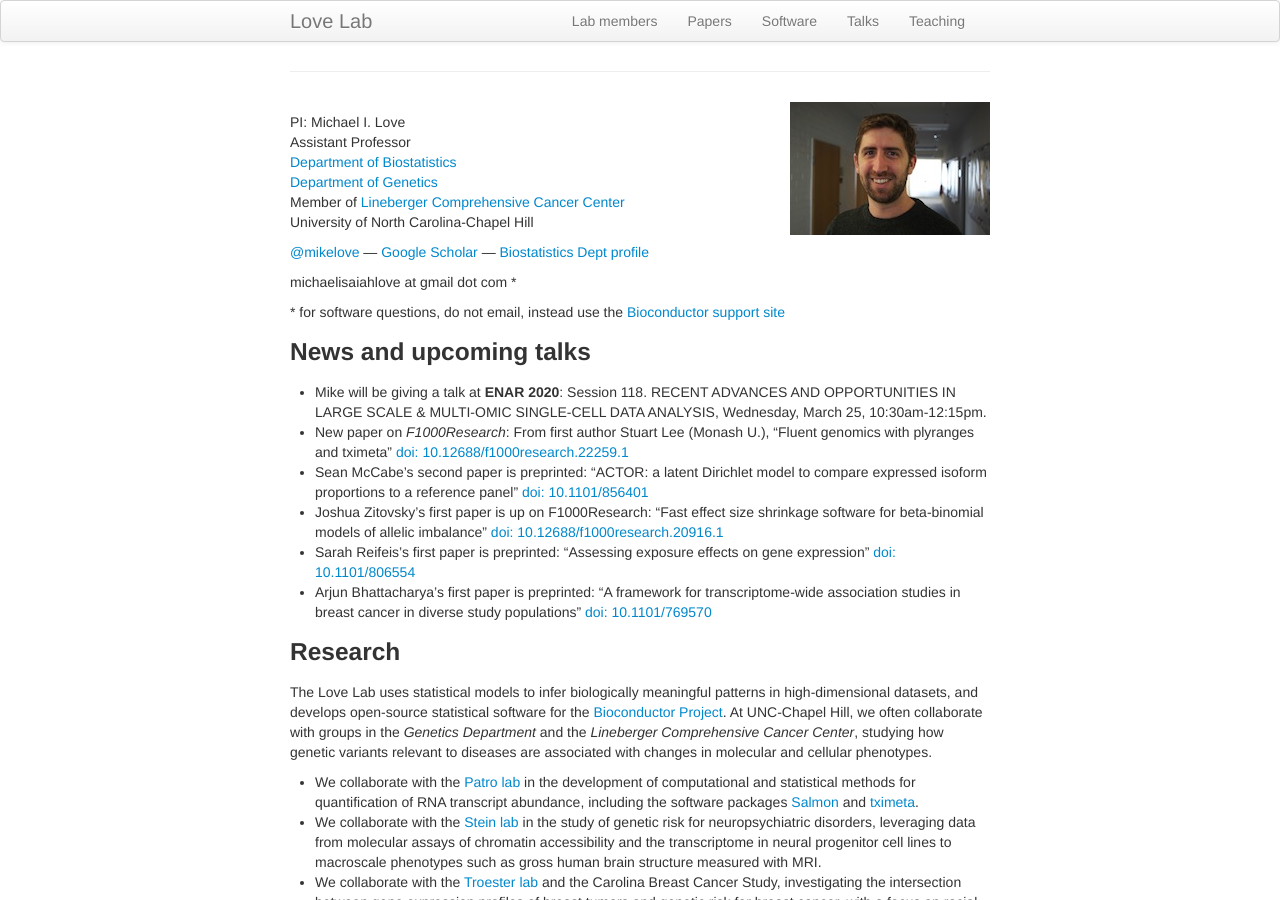
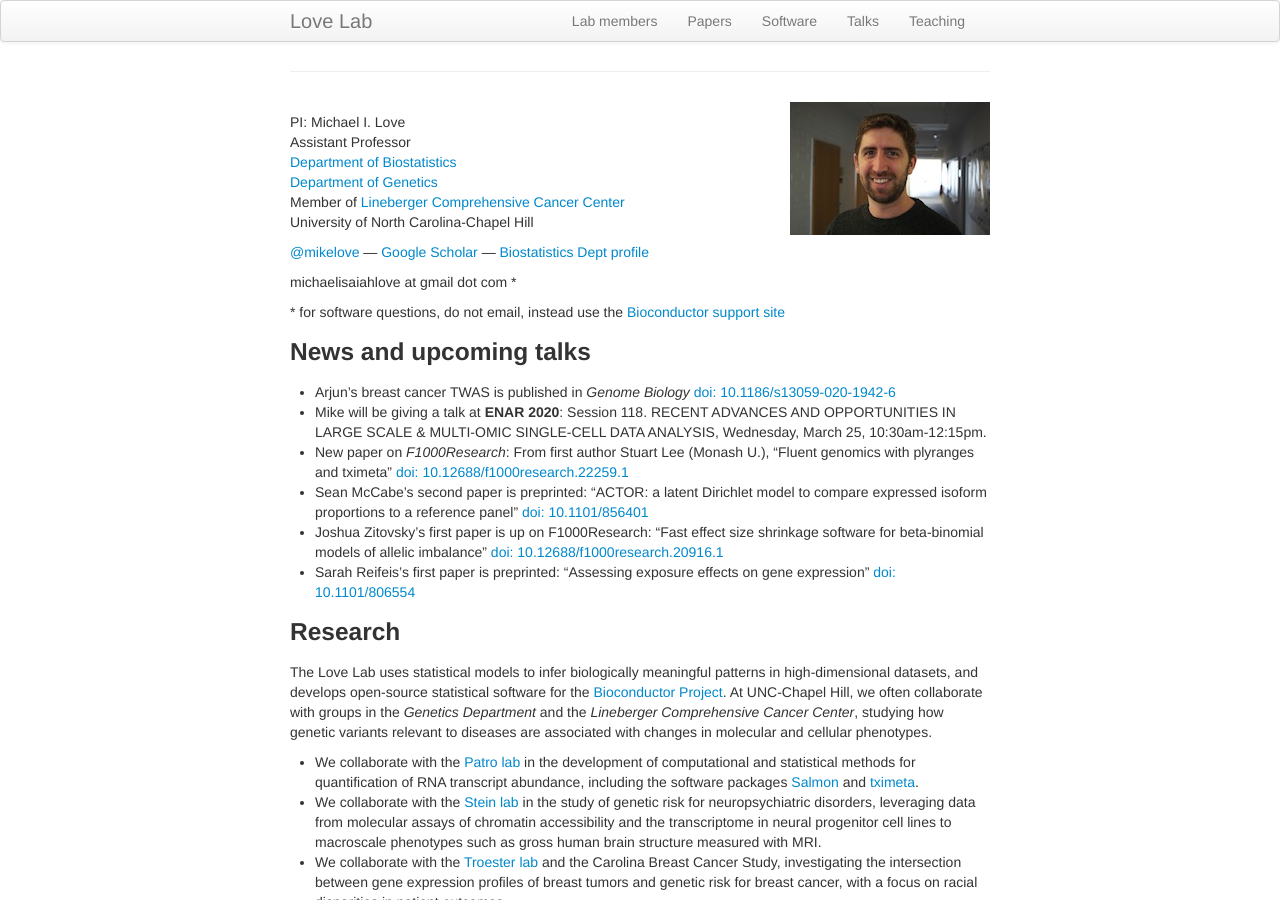
Before and after one commit to mikelove/mikelove.github.io, a Jekyll site: the page built from index.md, in a window 1280 px wide and 900 px high. Built offline with Jekyll 4.4.1, drawn with Linux system fonts in a browser that asks for light colours.

Commit message:
genome biology pub

```diff
--- a/index.md
+++ b/index.md
@@ -23,6 +23,8 @@ michaelisaiahlove at gmail dot com *
 
 ### News and upcoming talks
 
+* Arjun's breast cancer TWAS is published in *Genome Biology*
+  [doi: 10.1186/s13059-020-1942-6](https://doi.org/10.1186/s13059-020-1942-6)
 * Mike will be giving a talk at **ENAR 2020**:
   Session 118. RECENT ADVANCES AND OPPORTUNITIES IN LARGE
   SCALE & MULTI-OMIC SINGLE-CELL DATA ANALYSIS,
@@ -41,10 +43,6 @@ michaelisaiahlove at gmail dot com *
 * Sarah Reifeis's first paper is preprinted:
   "Assessing exposure effects on gene expression"
   [doi: 10.1101/806554](https://doi.org/10.1101/806554)
-* Arjun Bhattacharya's first paper is preprinted:
-  "A framework for transcriptome-wide association studies
-  in breast cancer in diverse study populations"
-  [doi: 10.1101/769570](https://doi.org/10.1101/769570)
 
 ### Research
 
```
Also changed, not shown: pages/papers.md (+7 -7 lines).
